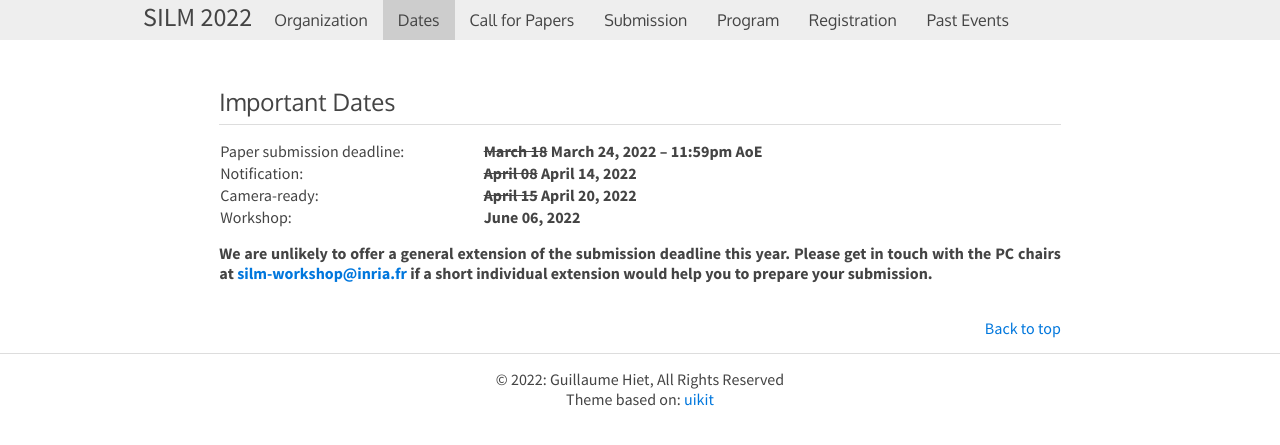
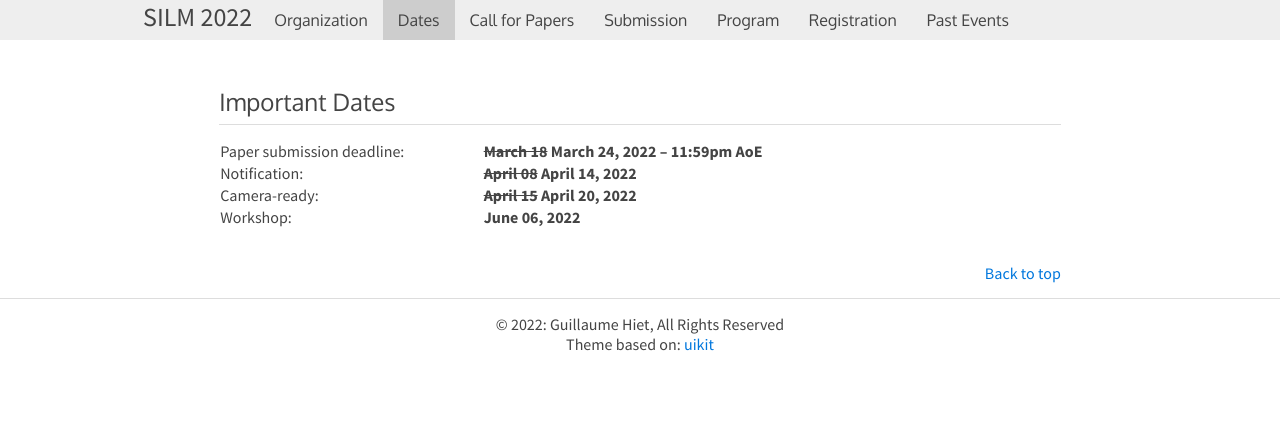
Before and after one commit to silm-workshop/silm-workshop.github.io, a Jekyll site: the page built from dates.html, in a window 1280 px wide. Shown: the top 445 px of the page. Built offline with Jekyll 4.4.1, drawn with Linux system fonts in a browser that asks for light colours.

Commit message:
Update dates.html
Remove message about deadline extension

```diff
--- a/dates.html
+++ b/dates.html
@@ -24,8 +24,3 @@ layout: default
 </tr>
 </tbody>
 </table>
-
-<p><b>We are unlikely to offer a general extension of the submission deadline
-this year. Please get in touch with the PC chairs at <a
-href="mailto:silm-workshop@inria.fr">silm-workshop@inria.fr</a> if a short
-individual extension would help you to prepare your submission.</b></p>
```
